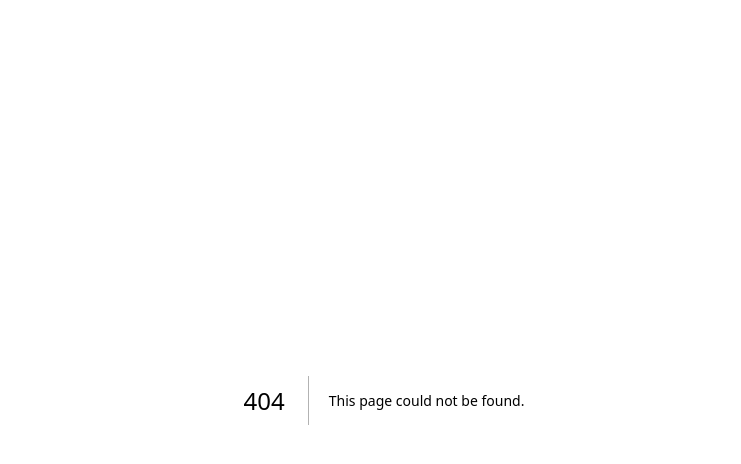
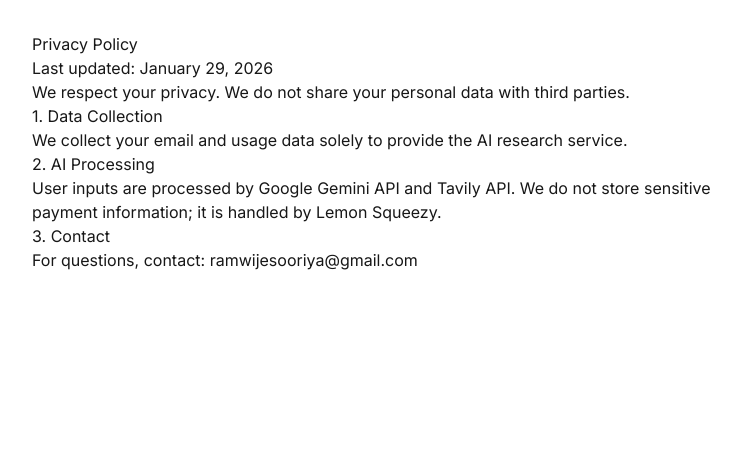
Before and after one commit to ramwijesooriya/ai-research-saas, a Next.js app in the folder frontend/: page /privacy in a window 1280 px wide. Before the commit this address had no page. Shown: the top 464 px of the page, without its empty margins (256-997 px from the left). Built offline with nearby package versions, Linux system fonts and the light colour scheme.

Commit message:
add Refund Policy and Terms

```diff
--- /dev/null
+++ b/frontend/app/privacy/page.tsx
@@ -0,0 +1,15 @@
+export default function Privacy() {
+  return (
+    <div className="max-w-3xl mx-auto p-8 prose">
+      <h1>Privacy Policy</h1>
+      <p>Last updated: January 29, 2026</p>
+      <p>We respect your privacy. We do not share your personal data with third parties.</p>
+      <h3>1. Data Collection</h3>
+      <p>We collect your email and usage data solely to provide the AI research service.</p>
+      <h3>2. AI Processing</h3>
+      <p>User inputs are processed by Google Gemini API and Tavily API. We do not store sensitive payment information; it is handled by Lemon Squeezy.</p>
+      <h3>3. Contact</h3>
+      <p>For questions, contact: ramwijesooriya@gmail.com</p>
+    </div>
+  );
+}
--- /dev/null
+++ b/frontend/app/refund/page.tsx
@@ -0,0 +1,19 @@
+export default function Refund() {
+  return (
+    <div className="max-w-3xl mx-auto p-8 prose">
+      <h1>Refund Policy</h1>
+      <p>Last updated: January 29, 2026</p>
+      <h3>Digital Goods Policy</h3>
+      <p>
+        Since AI ResearchPro offers non-tangible, irrevocable digital credits,
+        we generally do not issue refunds once credits are purchased and used.
+      </p>
+      <h3>Exceptions</h3>
+      <p>
+        If a technical error prevents you from using the service (e.g., credits not added after payment),
+        please contact us within 7 days for a full refund.
+      </p>
+      <p>Contact: ramwijesooriya@gmail.com</p>
+    </div>
+  );
+}
--- /dev/null
+++ b/frontend/app/terms/page.tsx
@@ -0,0 +1,13 @@
+export default function Terms() {
+  return (
+    <div className="max-w-3xl mx-auto p-8 prose">
+      <h1>Terms of Service</h1>
+      <h3>1. Acceptance</h3>
+      <p>By using AI ResearchPro, you agree to these terms.</p>
+      <h3>2. Usage</h3>
+      <p>You agree not to use the service for illegal activities. Credits are non-transferable.</p>
+      <h3>3. Liability</h3>
+      <p>The service is provided "as is". We are not liable for the accuracy of AI-generated reports.</p>
+    </div>
+  );
+}
```
